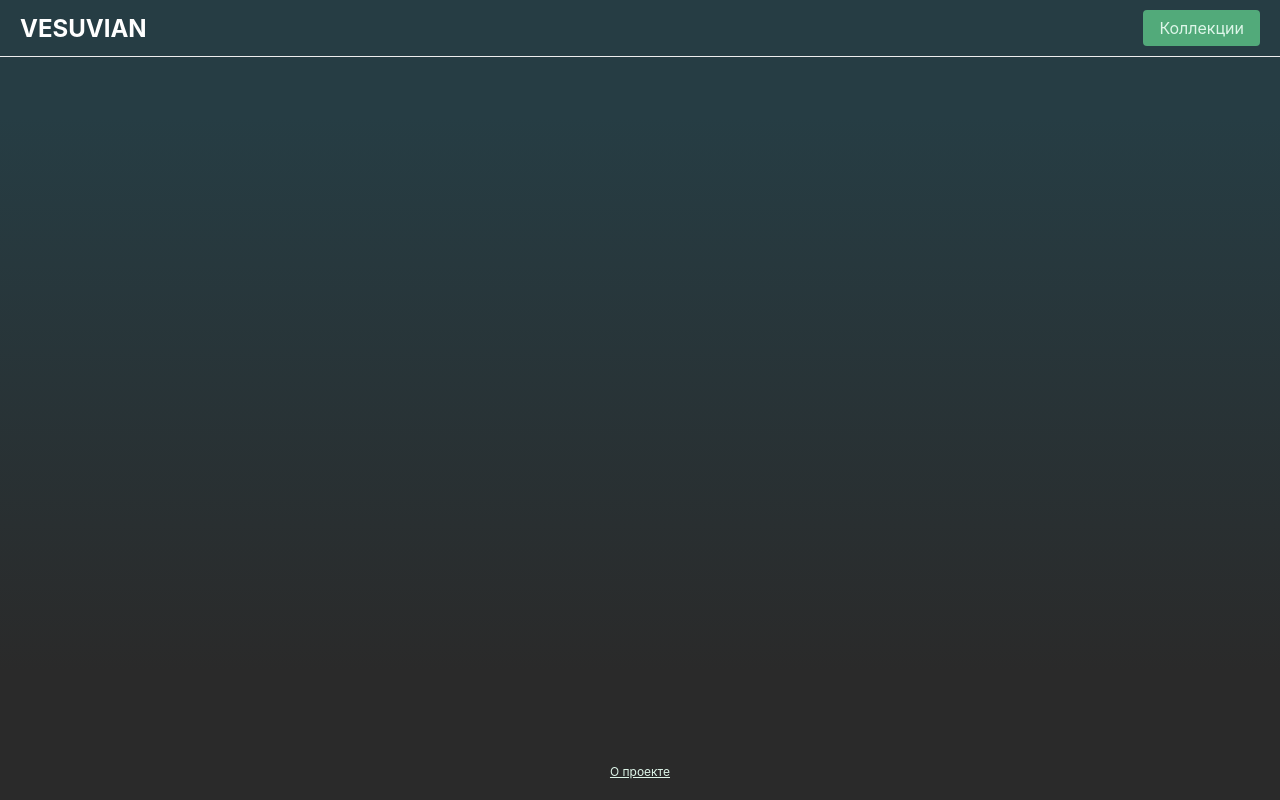
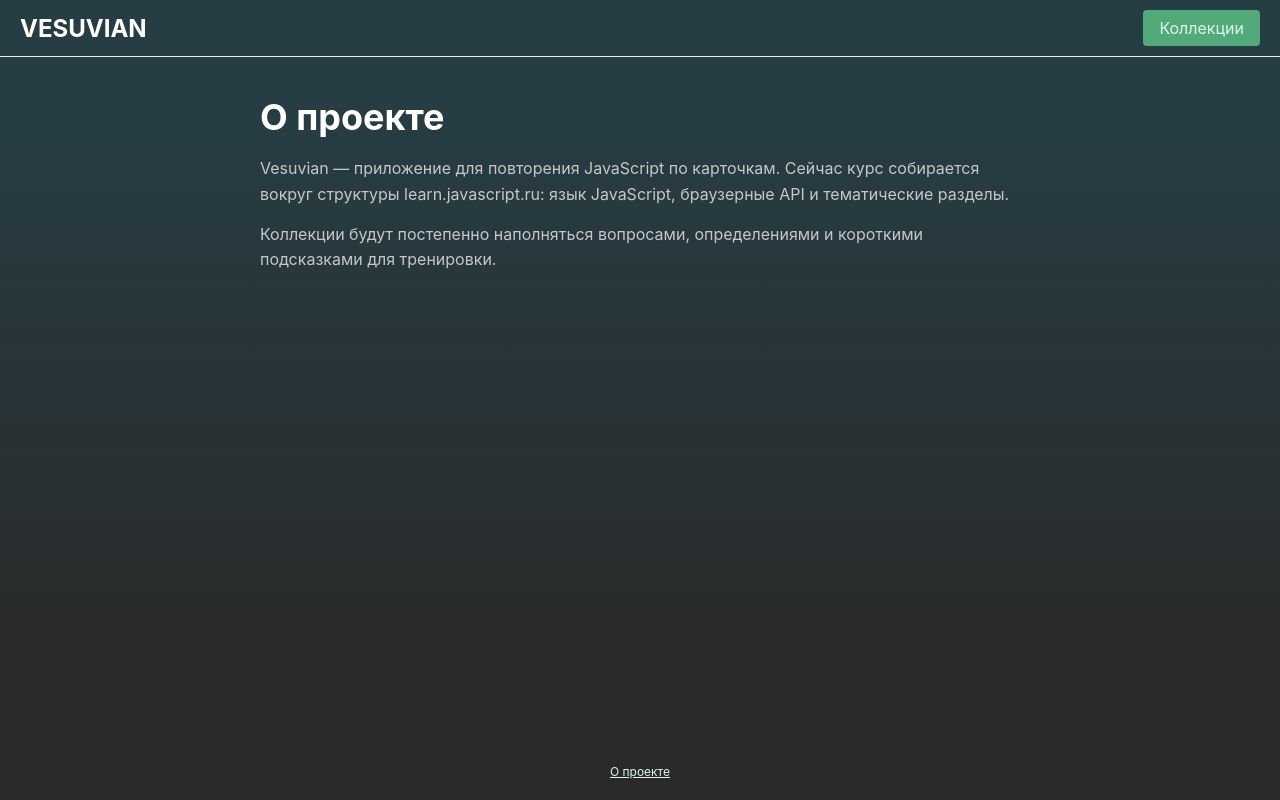
Before and after one commit to KanSars/vesuvian_mini_js, a React (Vite) app: page /about in a window 1280 px wide. Built offline with nearby package versions, Linux system fonts and the light colour scheme.

Commit message:
Add AboutPage

```diff
--- a/src/app/App.tsx
+++ b/src/app/App.tsx
@@ -4,6 +4,7 @@ import { Footer } from 'widgets/Footer';
 import { MainPage } from 'pages/MainPage';
 import { CollectionsPage } from 'pages/CollectionsPage';
 import { Item2Page } from 'pages/Item2Page';
+import { AboutPage } from 'pages/AboutPage';
 import TrainingPage from 'pages/TrainingPage/ui/TrainingPage';
 import styles from './App.module.scss';
 
@@ -19,6 +20,7 @@ export const App = () => {
               <Route path="/" element={<MainPage />} />
               <Route path="/collections" element={<CollectionsPage />} />
               <Route path="/training/:id" element={<TrainingPage />} />
+              <Route path="/about" element={<AboutPage />} />
               <Route path="/item2" element={<Item2Page />} />
             </Routes>
           </main>
--- /dev/null
+++ b/src/pages/AboutPage/index.ts
@@ -0,0 +1 @@
+export { AboutPage } from './ui/AboutPage';
--- /dev/null
+++ b/src/pages/AboutPage/ui/AboutPage.module.scss
@@ -0,0 +1,26 @@
+@use "shared/styles/color.scss" as *;
+
+.aboutPage {
+  display: flex;
+  justify-content: center;
+  width: 100%;
+  padding: 40px 20px;
+  box-sizing: border-box;
+}
+
+.content {
+  max-width: 760px;
+  color: $silver;
+  line-height: 1.6;
+
+  h1 {
+    margin: 0 0 18px;
+    color: $white;
+    font-size: 36px;
+    line-height: 1.15;
+  }
+
+  p {
+    margin: 0 0 14px;
+  }
+}
--- /dev/null
+++ b/src/pages/AboutPage/ui/AboutPage.tsx
@@ -0,0 +1,20 @@
+import styles from './AboutPage.module.scss';
+
+export const AboutPage = () => {
+  return (
+    <div className={styles.aboutPage}>
+      <section className={styles.content}>
+        <h1>О проекте</h1>
+        <p>
+          Vesuvian — приложение для повторения JavaScript по карточкам.
+          Сейчас курс собирается вокруг структуры learn.javascript.ru:
+          язык JavaScript, браузерные API и тематические разделы.
+        </p>
+        <p>
+          Коллекции будут постепенно наполняться вопросами, определениями и
+          короткими подсказками для тренировки.
+        </p>
+      </section>
+    </div>
+  );
+};
--- a/src/widgets/Footer/ui/Footer.tsx
+++ b/src/widgets/Footer/ui/Footer.tsx
@@ -1,7 +1,10 @@
+import { useNavigate } from 'react-router-dom';
 import { Button } from 'shared/ui/Button/Button';
 import styles from './Footer.module.scss';
 
 export const Footer = () => {
+  const navigate = useNavigate();
+
   return (
     <footer className={`${styles.footer} small-text`}>
       <ul className={styles.footerNav}>
@@ -10,6 +13,7 @@ export const Footer = () => {
             btnStyle='link'
             fontSize='small'
             label='О проекте'
+            onClick={() => navigate('/about')}
           />
         </li>
         {/* <li>
```
